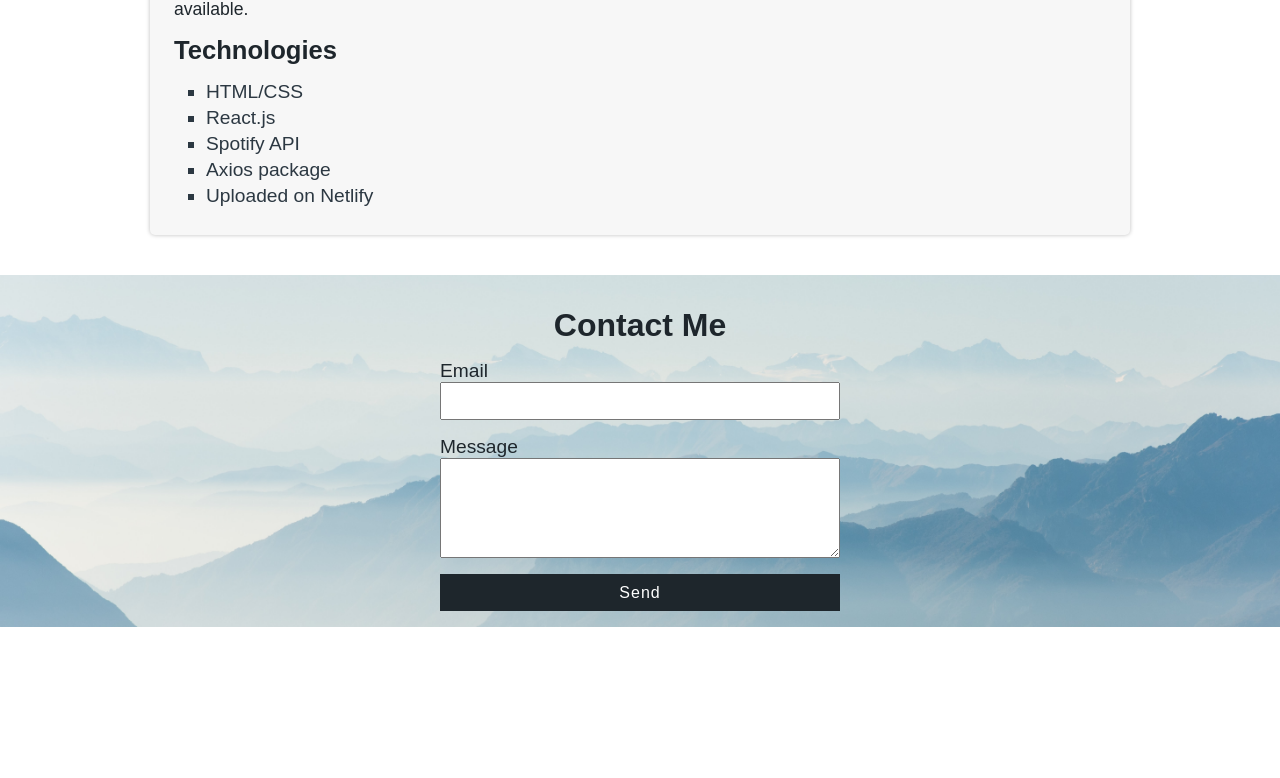
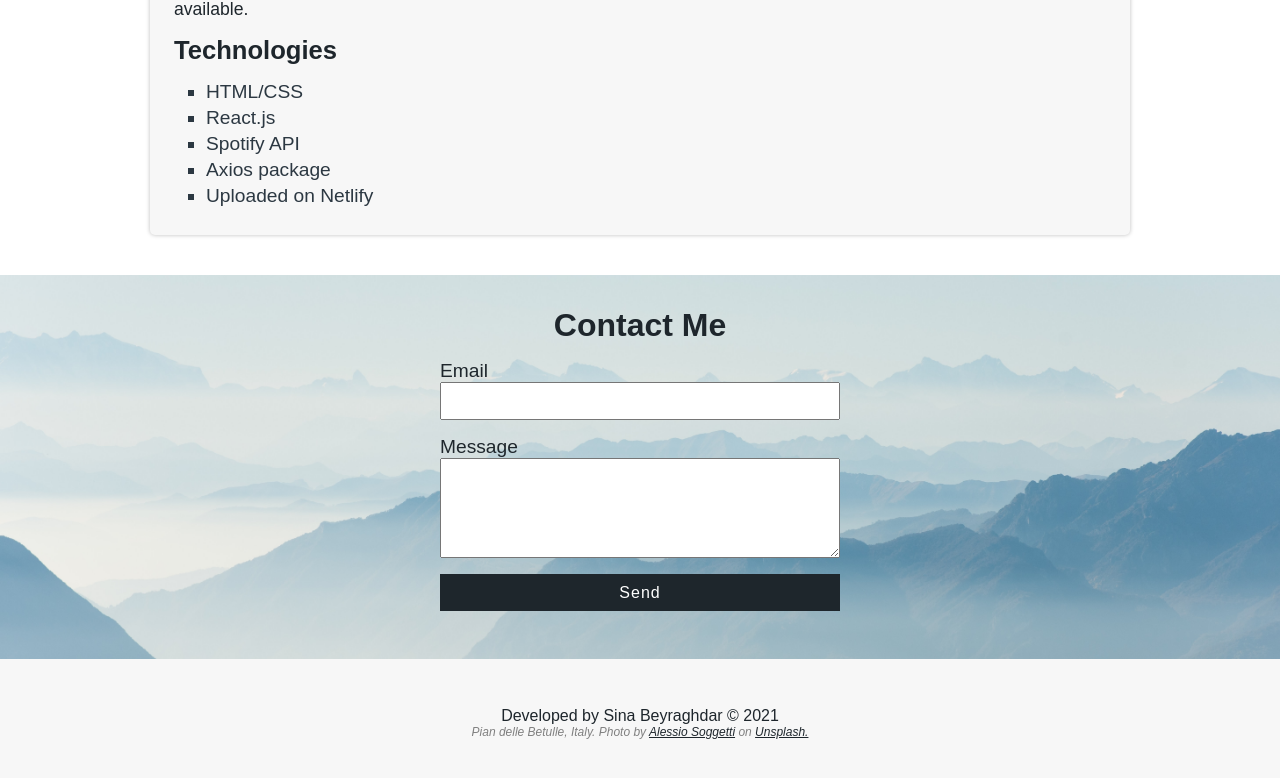
Before and after one commit to SinaBYR/my-portfolio-next, a React (Create React App) app: page / in a window 1280 px wide. Shown: the part 1148-1926 px from the top of the page. Before the commit the page ends 1775 px from the top, so only its background shows below. Built offline with nearby package versions, Linux system fonts and the light colour scheme.

Commit message:
Add Footer component styles + its html content

```diff
--- a/src/App.js
+++ b/src/App.js
@@ -2,6 +2,7 @@ import { Navbar } from "./components/Navbar/Navbar";
 import { Work } from "./components/Work/Work";
 import { Showcase } from "./components/Showcase/Showcase";
 import { Contact } from "./components/Contact/Contact";
+import { Footer } from "./components/Footer/Footer";
 
 const App = () => {
     return (
@@ -10,6 +11,7 @@ const App = () => {
                 <Showcase />
                 <Work />
                 <Contact />
+                <Footer />
             </div>
     )
 }
--- a/src/components/Contact/Contact.module.css
+++ b/src/components/Contact/Contact.module.css
@@ -1,6 +1,7 @@
 .Contact {
     background: url('../../img/alessio-soggetti-gdE-5Oui1Y0-unsplash.jpg') no-repeat center center/cover;
     padding: 1rem;
+    padding-bottom: 3rem;
 }
 
 .ContactWrapper {
--- a/src/components/Footer/Footer.js
+++ b/src/components/Footer/Footer.js
@@ -0,0 +1,13 @@
+import classes from './Footer.module.css';
+
+const Footer = props => {
+    return (
+        <footer className={classes.Footer}>
+            <p>Developed by Sina Beyraghdar © 2021</p>
+            <p className={classes.Photographer}>Pian delle Betulle, Italy. Photo by <a href="https://unsplash.com/@asoggetti?utm_source=unsplash&utm_medium=referral&utm_content=creditCopyText">Alessio Soggetti</a> on <a href="https://unsplash.com/@asoggetti?utm_source=unsplash&utm_medium=referral&utm_content=creditCopyText">Unsplash.</a>
+            </p>
+        </footer>
+    )
+}
+
+export { Footer }
--- a/src/components/Footer/Footer.module.css
+++ b/src/components/Footer/Footer.module.css
@@ -0,0 +1,11 @@
+.Footer {
+    background-color: #f7f7f7;
+    padding: 3rem 0;
+    text-align: center;
+}
+
+.Photographer {
+    font-style: italic;
+    font-size: 0.75rem;
+    color: gray;
+}
--- a/src/index.css
+++ b/src/index.css
@@ -27,3 +27,7 @@ body {
 li {
     list-style: none;
 }
+
+a {
+    color: #1e262c;
+}
```
